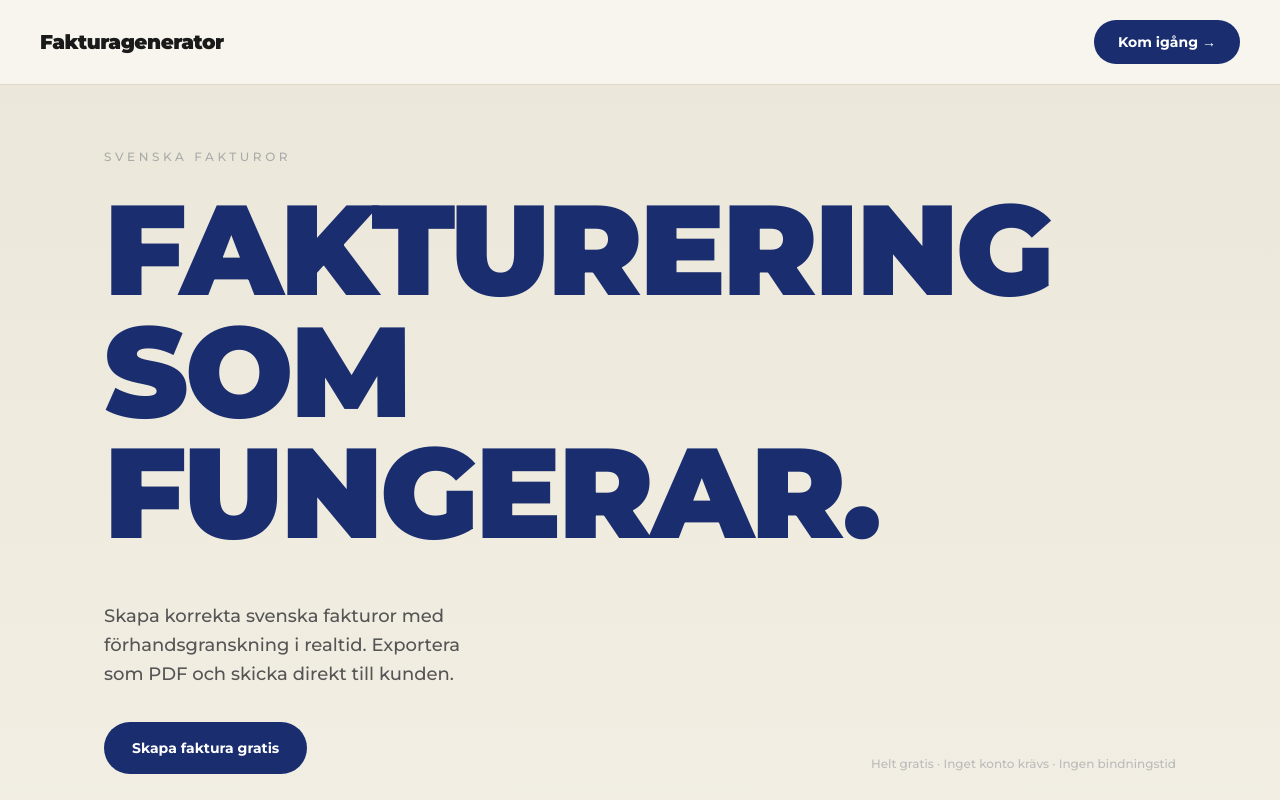
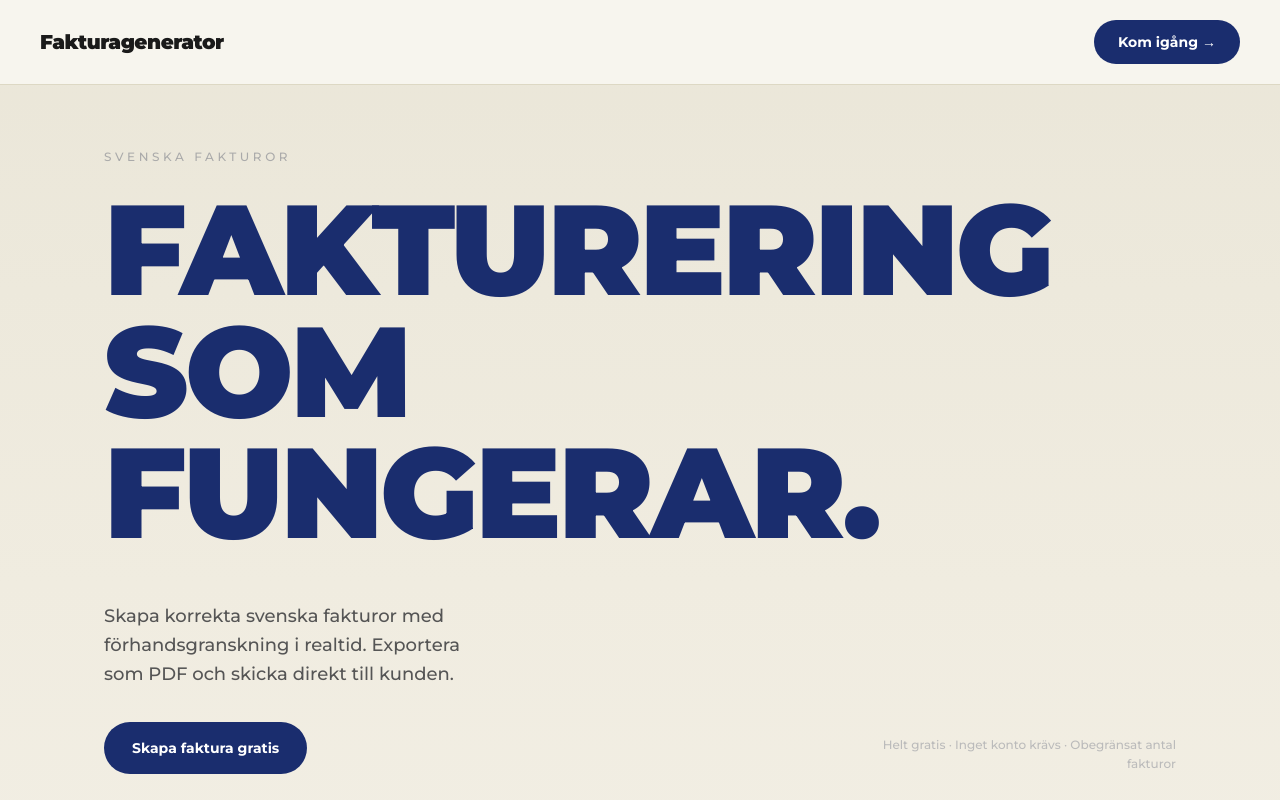
Before and after one commit to Eijebeije17/fakturagenerator-gratis, a Next.js app: page / in a window 1280 px wide. Shown: the top 800 px of the page. Built offline with nearby package versions, Linux system fonts and the light colour scheme.

Commit message:
din ändring

```diff
--- a/app/page.tsx
+++ b/app/page.tsx
@@ -28,7 +28,7 @@
               </a>
             </div>
             <p className="text-xs text-[#bbb] md:max-w-xs md:text-right leading-relaxed font-medium">
-              Helt gratis · Inget konto krävs · Ingen bindningstid
+              Helt gratis · Inget konto krävs · Obegränsat antal fakturor
             </p>
           </div>
         </div>
```
